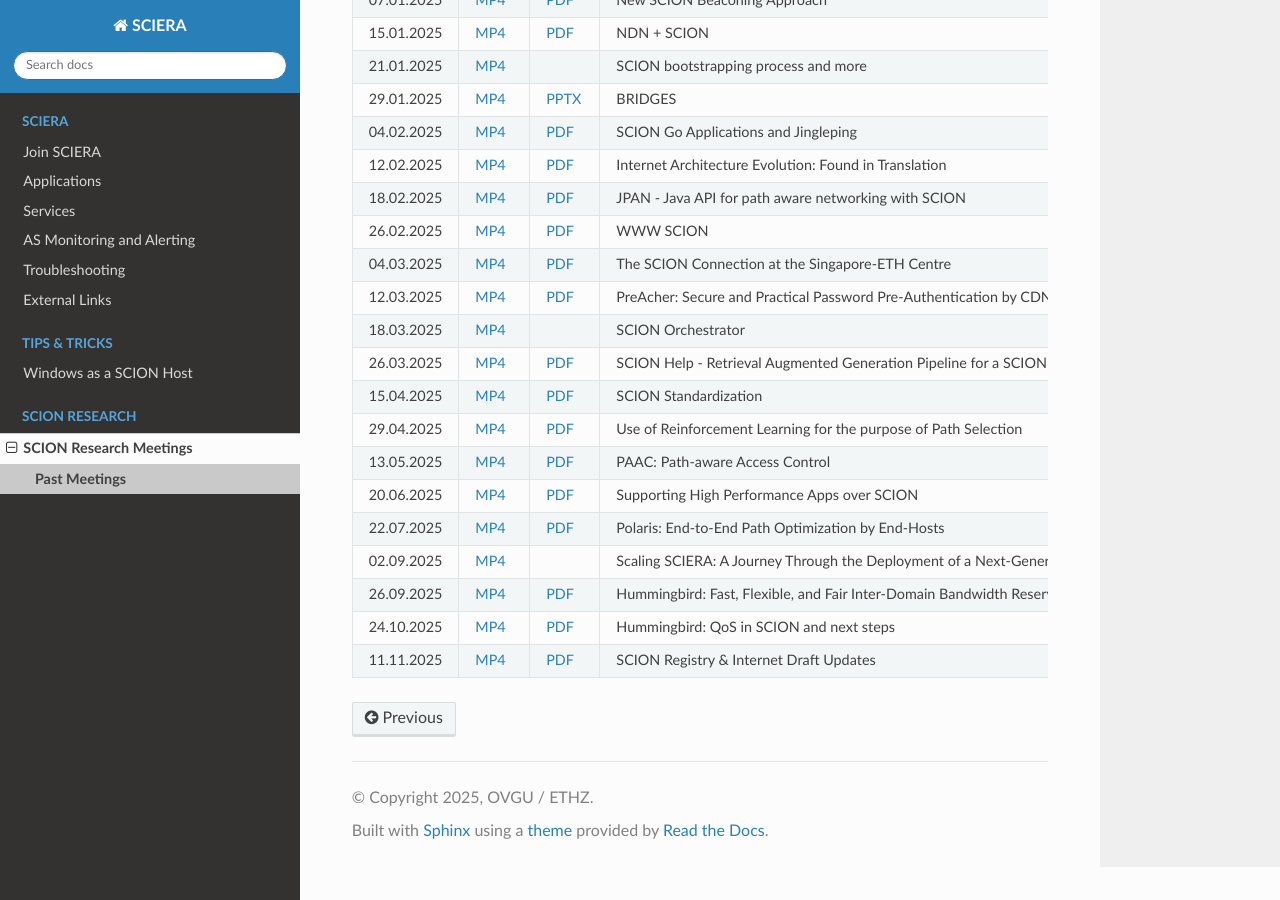
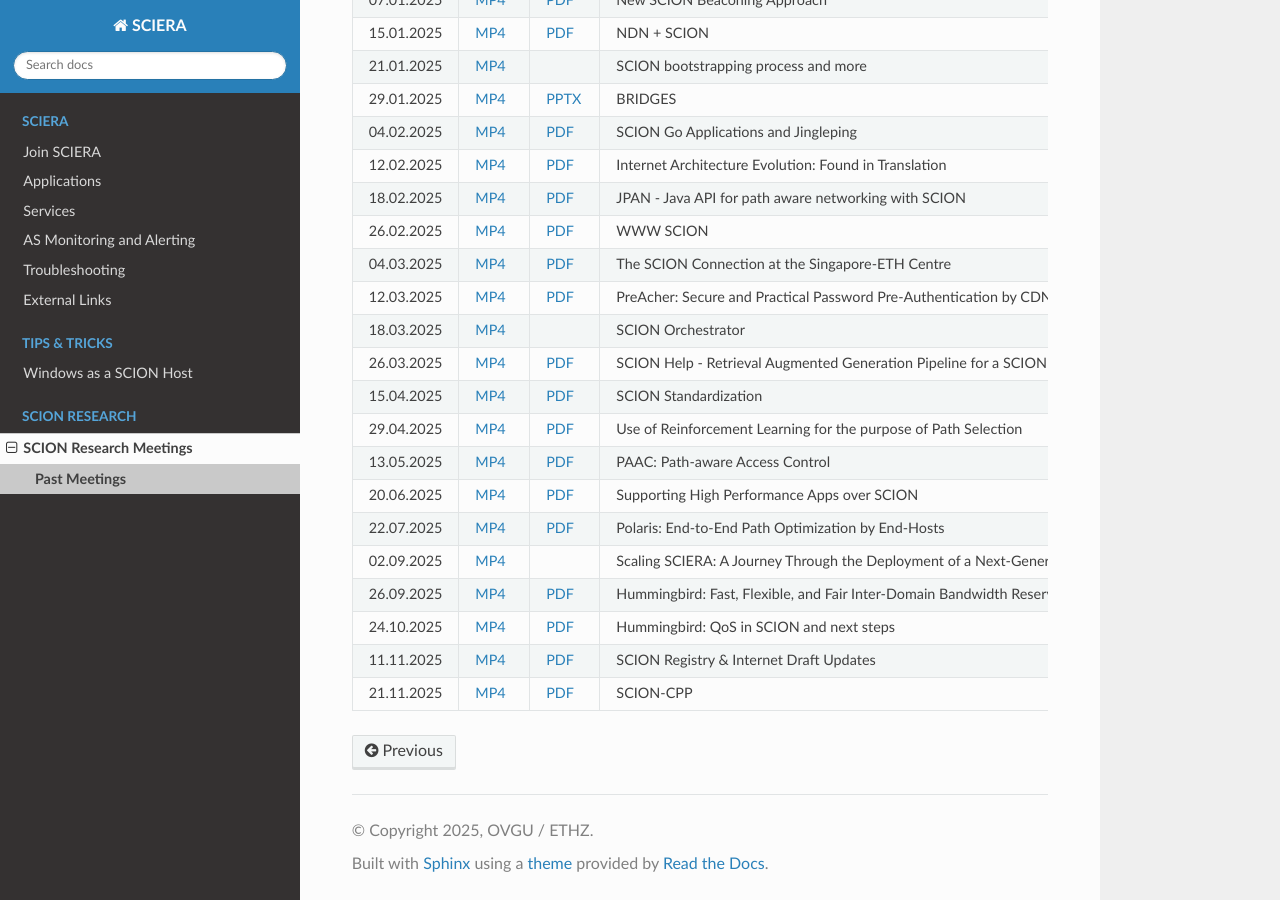
Before and after one commit to netsys-lab/scion-education-network-documentation, a Sphinx documentation site: the page built from docs/source/scion-research/meetings/past.rst, in a window 1280 px wide and 900 px high, scrolled down 521 px. Built offline with Sphinx 7.4.7 and the Read the Docs theme 3.1.0, drawn with Linux system fonts in a browser that asks for light colours.

Commit message:
Add video scion-cpp. (#31)

```diff
--- a/docs/source/scion-research/meetings/past.rst
+++ b/docs/source/scion-research/meetings/past.rst
@@ -189,3 +189,9 @@ We keep an archive of past SCION research meetings:
       - SCION Registry & Internet Draft Updates
       - Kevin Meynell (SCION Association)
       -
+    * - 21.11.2025
+      - `MP4 <https://drive.google.com/file/d/1MqRZP0H-3IYeCFQ6K1a7SCXRPz_JXtkB/view>`__
+      - `PDF <http://deleteme.com>`__
+      - SCION-CPP
+      - Lars Christian Schulz (OVGU Magdeburg)
+      -
```
